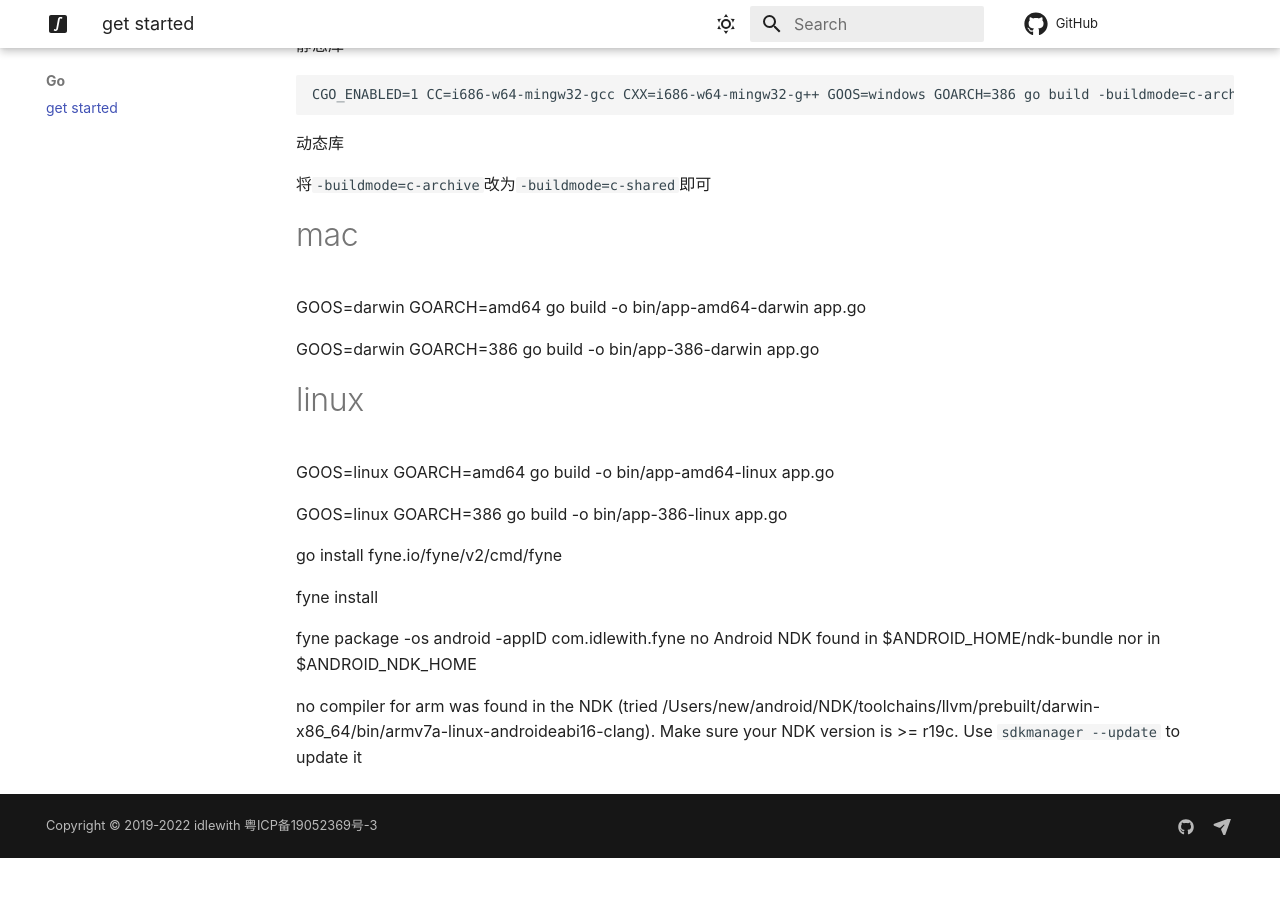
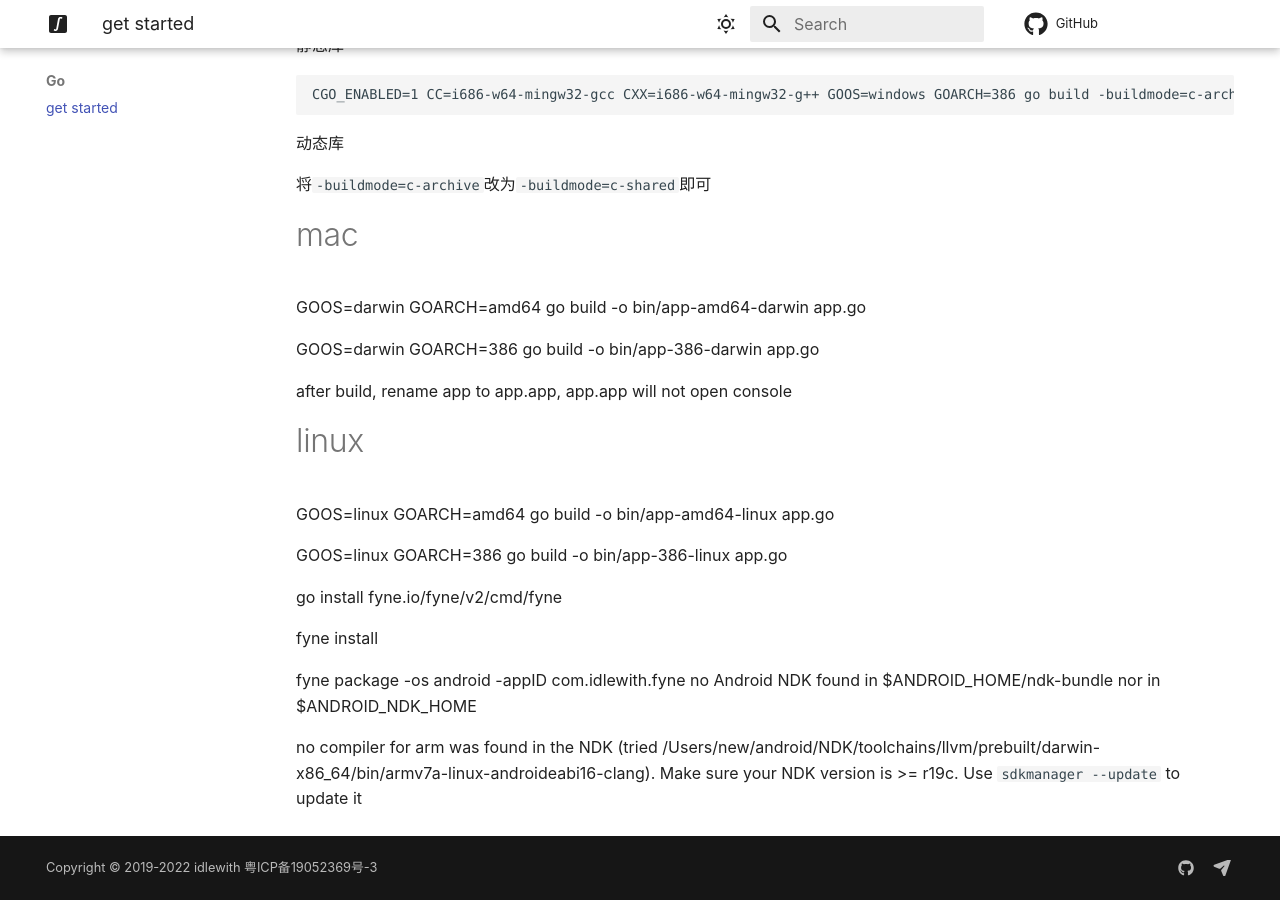
Before and after one commit to idlewith/blog, an MkDocs documentation site: the page built from docs/go/go_get_started.md, in a window 1280 px wide and 900 px high, scrolled down 1299 px. Built offline with MkDocs 1.6.1 and Material for MkDocs 9.7.7, drawn with Linux system fonts in a browser that asks for light colours; comment, search, counter and statistics services are not loaded; before the commit the page ends 2157 px from its top, so only the background shows below that.

Commit message:
mac solutions to close console

```diff
--- a/docs/go/go_get_started.md
+++ b/docs/go/go_get_started.md
@@ -99,6 +99,8 @@ GOOS=darwin GOARCH=amd64 go build -o bin/app-amd64-darwin app.go
 
 GOOS=darwin GOARCH=386 go build -o bin/app-386-darwin app.go
 
+after build, rename app to app.app, app.app will not open console
+
 
 # linux
 
```
